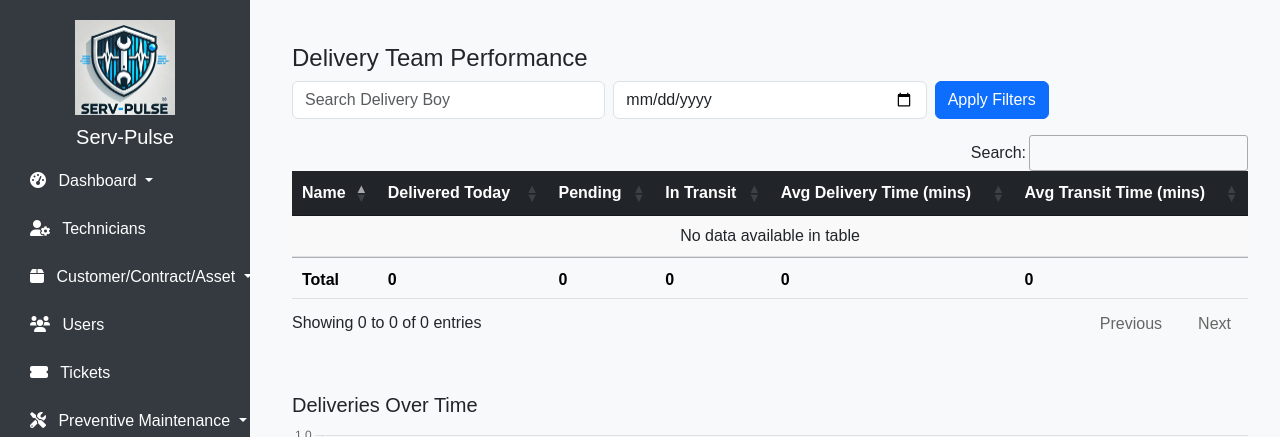
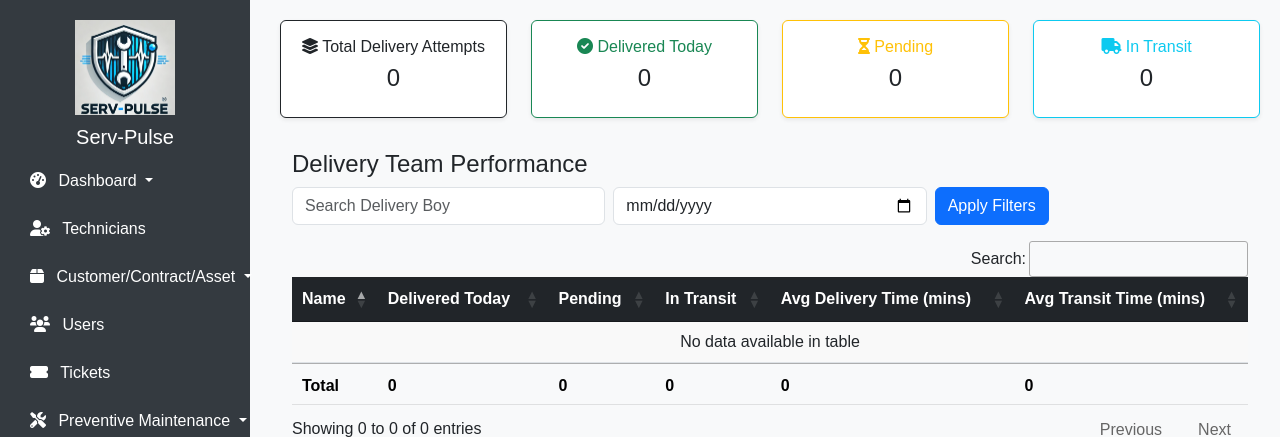
Before and after one commit to dev-saifar/servicepulse, a Flask app: page /toner/delivery_dashboard in a window 1280 px wide. Shown: the top 437 px of the page. Run offline with Flask 3, Linux system fonts and the light colour scheme; data that the repository does not hold is empty; parts of the project's set-up code (start-up, migrations or seed data) failed here and were passed over; some libraries are stand-ins or nearby versions.

Commit message:
changes local

```diff
--- a/app/templates/dashboard/dashboard_rotator.html
+++ b/app/templates/dashboard/dashboard_rotator.html
@@ -30,7 +30,7 @@
     ];
 
     let index = 0;
-    const interval = 45000; // 45 seconds per dashboard
+    const interval = 30000; // 30 seconds per dashboard
 
     function rotateDashboard() {
         document.getElementById("dashboardFrame").src = dashboards[index];
--- a/app/templates/dashboard/index.html
+++ b/app/templates/dashboard/index.html
@@ -36,7 +36,8 @@
                 </h4>
                 <div class="row justify-content-center">
                     {% for tech in technicians %}
-                    <div class="col-lg-2 col-md-3 col-sm-4 col-6 mb-3">
+                    <div class="col-xl-2 col-lg-2 col-md-4 col-sm-6 mb-3" style="flex: 0 0 20%; max-width: 20%;">
+
                         <div class="card technician-box text-white text-center {{ 'free-box' if tech.status == 'Free' else 'busy-box' }} h-100">
                             <div class="card-body p-2">
                                 <h6 class="card-title text-truncate" title="{{ tech.name }}" style="max-width: 100%; white-space: nowrap; overflow: hidden; text-overflow: ellipsis;">{{ tech.name }}</h6>
--- a/app/templates/toner/delivery_dashboard.html
+++ b/app/templates/toner/delivery_dashboard.html
@@ -10,6 +10,42 @@
     background-color: #f8f9fa;
   }
 </style>
+<!-- Summary Cards -->
+<!-- Global Toner Summary -->
+<div class="row text-center mb-4">
+  <div class="col-md-3 mb-2">
+    <div class="card border-dark shadow-sm">
+      <div class="card-body">
+        <h6 class="card-title text-dark"><i class="fas fa-layer-group"></i> Total Delivery Attempts</h6>
+        <h4>{{ stats | length }}</h4>
+      </div>
+    </div>
+  </div>
+  <div class="col-md-3 mb-2">
+    <div class="card border-success shadow-sm">
+      <div class="card-body">
+        <h6 class="card-title text-success"><i class="fas fa-check-circle"></i> Delivered Today</h6>
+        <h4>{{ stats | sum(attribute='delivered_today') }}</h4>
+      </div>
+    </div>
+  </div>
+  <div class="col-md-3 mb-2">
+    <div class="card border-warning shadow-sm">
+      <div class="card-body">
+        <h6 class="card-title text-warning"><i class="fas fa-hourglass-half"></i> Pending</h6>
+        <h4>{{ stats | sum(attribute='pending') }}</h4>
+      </div>
+    </div>
+  </div>
+  <div class="col-md-3 mb-2">
+    <div class="card border-info shadow-sm">
+      <div class="card-body">
+        <h6 class="card-title text-info"><i class="fas fa-truck"></i> In Transit</h6>
+        <h4>{{ stats | sum(attribute='in_transit') }}</h4>
+      </div>
+    </div>
+  </div>
+</div>
 
 <div class="container mt-4">
   <h4>Delivery Team Performance</h4>
```
Also changed, not shown: app/modules/dashboard.py (line endings or trailing spaces).
